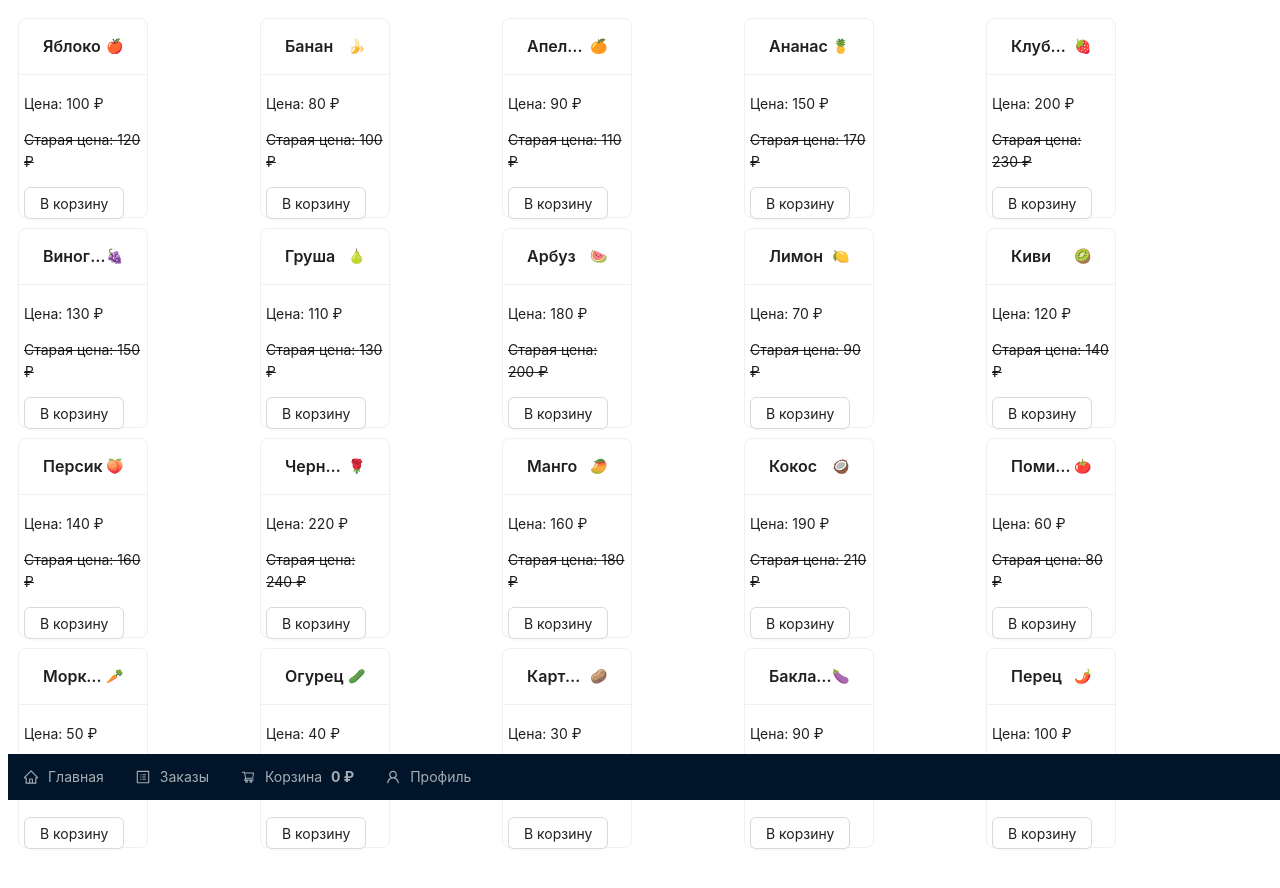
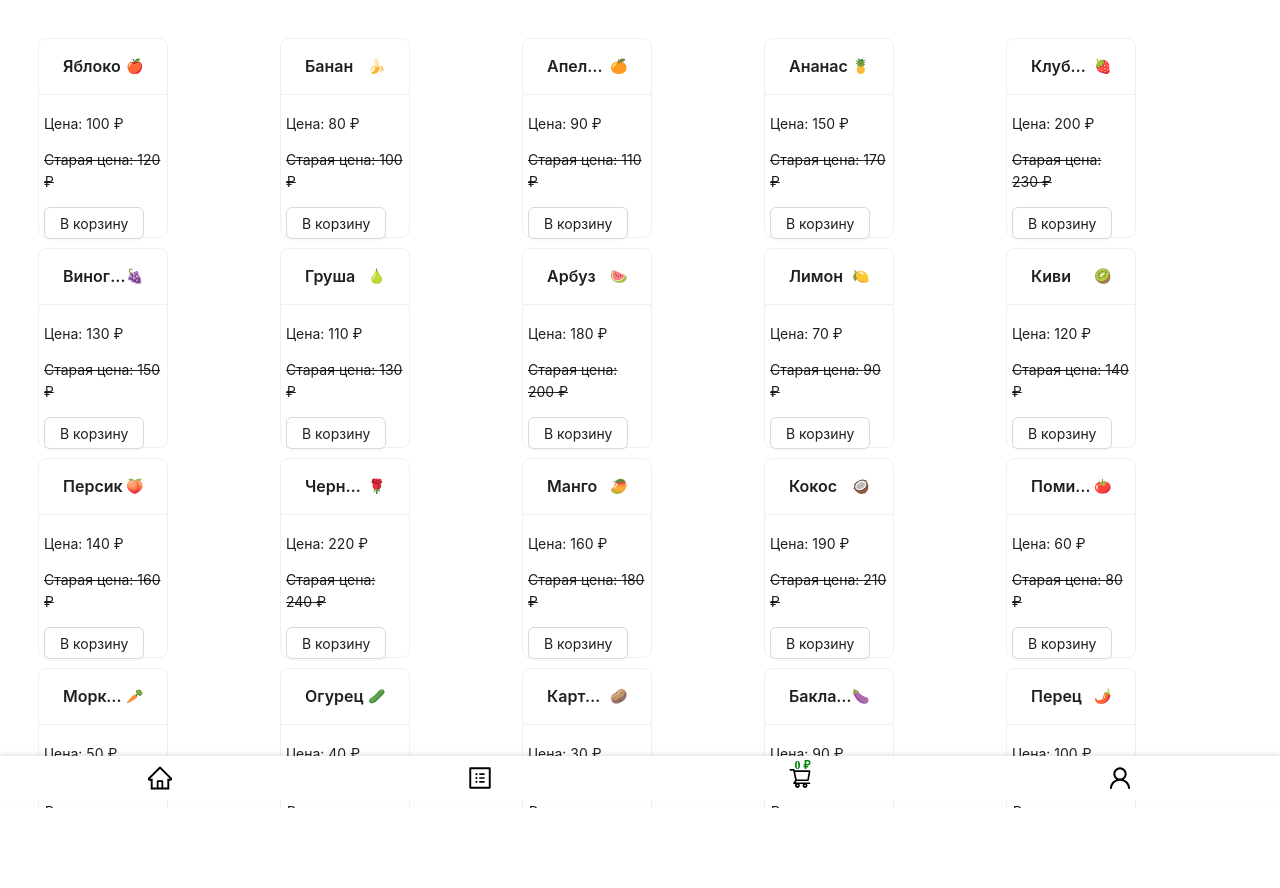
Before and after one commit to SultanHasanov/online-store, a React (Create React App) app: page / in a window 1280 px wide. Shown: the top 888 px of the page. After the commit the page ends 816 px from the top, so only its background shows below. Built offline with nearby package versions, Linux system fonts and the light colour scheme.

Commit message:
first commit

```diff
--- a/src/App.css
+++ b/src/App.css
@@ -1,16 +1,4 @@
-.app-container {
-  display: flex;
-  flex-direction: column;
-  height: 100vh;
-}
 
-.content {
-  flex-grow: 1;
-  display: flex;
-  justify-content: center;
-  align-items: center;
-  padding-bottom: 60px;
-}
 
 .product-grid {
   display: grid;
@@ -33,29 +21,7 @@
   font-size: 12px; /* Меньший размер шрифта для кнопок */
 }
 
-.fixed-icons {
-  position: fixed;
-  bottom: 0;
-  width: 100%;
-  display: flex;
-  justify-content: space-between;
-  background-color: white;
-  padding: 10px 0;
-  border-top: 1px solid #f0f0f0;
-}
 
-.icon-link {
-  flex-grow: 1;
-  display: flex;
-  justify-content: center;
-  align-items: center;
-  font-size: 24px;
-}
-
-.cart-total {
-  margin-left: 5px;
-  font-weight: bold;
-}
 
 /* Медиа-запрос для экранов 600px и меньше */
 @media (max-width: 600px) {
@@ -86,3 +52,89 @@
     width: 100%;
   }
 }
+
+.app-container {
+  display: flex;
+  flex-direction: column;
+  min-height: 100vh; /* Обеспечиваем, что контейнер занимает всю высоту экрана */
+}
+
+.content {
+  flex: 1; /* Содержимое занимает все пространство между панелью и нижней панелью */
+}
+
+.fixed-icons {
+  position: fixed;
+  bottom: 0;
+  left: 0; /* Обеспечиваем, что панель начинается с левого края */
+  width: 100%;
+  display: flex;
+  justify-content: space-around;
+  background-color: #fff;
+  padding: 10px 0;
+  box-shadow: 0 -2px 10px rgba(0, 0, 0, 0.1);
+  z-index: 1000; /* Обеспечиваем, что панель будет поверх остальных элементов */
+}
+
+.icon-link {
+  font-size: 24px;
+  color: #000;
+  text-decoration: none; /* Убираем подчеркивание у ссылок */
+}
+
+.cart-total {
+  margin-left: 5px;
+  font-weight: bold;
+}
+
+/* Общие стили для контейнера */
+.app-container {
+  display: flex;
+  flex-direction: column;
+  height: 100vh; /* Устанавливаем высоту контейнера на всю высоту окна просмотра */
+}
+
+/* Контентный блок */
+.content {
+  flex: 1; /* Позволяет контенту занимать всё доступное пространство */
+  padding: 20px;
+  overflow-y: auto; /* Добавляет скролл при необходимости */
+}
+
+/* Фиксированные иконки */
+.fixed-icons {
+  position: fixed; /* Фиксируем элемент относительно окна просмотра */
+  bottom: 0; /* Размещаем элемент внизу окна просмотра */
+  left: 0; /* Размещаем элемент слева */
+  width: 100%; /* Устанавливаем ширину элемента на всю ширину окна */
+  display: flex; /* Используем flexbox для выравнивания иконок */
+  justify-content: space-around; /* Равномерное распределение иконок по горизонтали */
+  background-color: #fff; /* Белый фон для видимости */
+  box-shadow: 0 -2px 4px rgba(0, 0, 0, 0.1); /* Тень для визуального разделения */
+  padding: 10px 0; /* Внутренние отступы для отступа иконок */
+  z-index: 1000; /* Устанавливаем уровень наложения, чтобы элемент был поверх других */
+
+}
+
+/* Ссылка для иконок */
+.icon-link {
+  display: flex;
+  flex-direction: column;
+  align-items: center;
+  color: #000; /* Цвет иконок */
+  text-decoration: none; /* Убираем подчеркивание у ссылок */
+   position: relative;
+}
+
+.icon-link:hover {
+  color: #1890ff; /* Цвет иконок при наведении */
+}
+
+/* Сумма в корзине */
+.cart-total {
+  width: max-content;
+  font-size: 12px; /* Размер шрифта для суммы в корзине */
+  color: green; /* Цвет для суммы в корзине */
+   position: absolute;
+   top: -10px;
+}
--- a/src/App.js
+++ b/src/App.js
@@ -1,13 +1,11 @@
 import React, { useState } from "react";
 import { BrowserRouter as Router, Route, Routes } from "react-router-dom";
-import "./App.css";
-
 import Home from "./pages/Home";
 import Orders from "./pages/Orders";
 import Cart from "./pages/Cart";
 import Profile from "./pages/Profile";
-import InstallPrompt from "./InstallPrompt"; // Компонент для PWA
-import NavBar from "./NavBar"; // Импортируем компонент панели навигации
+import InstallPrompt from "./InstallPrompt";
+import Layout from "./Layout";
 
 const App = () => {
   const [totalPrice, setTotalPrice] = useState(0);
@@ -23,9 +21,8 @@ const App = () => {
 
   return (
     <Router>
-      <div style={{ minHeight: "100vh", paddingBottom: "60px" }}>
-        {/* Контент приложения */}
-        <InstallPrompt /> {/* Компонент для установки PWA */}
+      <InstallPrompt />
+      <Layout totalPrice={totalPrice}>
         <Routes>
           <Route
             path="/"
@@ -41,10 +38,7 @@ const App = () => {
           <Route path="/cart" element={<Cart cartItems={cartItems} />} />
           <Route path="/profile" element={<Profile />} />
         </Routes>
-      </div>
-
-      {/* Фиксированная нижняя панель навигации */}
-      <NavBar totalPrice={totalPrice} />
+      </Layout>
     </Router>
   );
 };
--- /dev/null
+++ b/src/Layout.jsx
@@ -0,0 +1,35 @@
+import React from "react";
+import { NavLink } from "react-router-dom";
+import {
+  HomeOutlined,
+  ShoppingCartOutlined,
+  UserOutlined,
+  ProfileOutlined,
+} from "@ant-design/icons";
+import "./App.css";
+
+const Layout = ({ children, totalPrice }) => {
+  return (
+    <div className="app-container">
+      <div className="content">{children}</div>
+
+      <div className="fixed-icons">
+        <NavLink to="/" className="icon-link">
+          <HomeOutlined />
+        </NavLink>
+        <NavLink to="/orders" className="icon-link">
+          <ProfileOutlined />
+        </NavLink>
+         <NavLink to="/cart" className="icon-link">
+          <span className="cart-total">{totalPrice} ₽</span>
+          <ShoppingCartOutlined />
+        </NavLink>
+        <NavLink to="/profile" className="icon-link">
+          <UserOutlined />
+        </NavLink>
+      </div>
+    </div>
+  );
+};
+
+export default Layout;
--- a/src/NavBar.jsx
+++ /dev/null
@@ -1,36 +0,0 @@
-import React from "react";
-import { Layout, Menu } from "antd";
-import { NavLink } from "react-router-dom";
-import {
-  HomeOutlined,
-  ShoppingCartOutlined,
-  UserOutlined,
-  ProfileOutlined,
-} from "@ant-design/icons";
-
-const { Footer } = Layout;
-
-const NavBar = ({ totalPrice }) => {
-  return (
-    <Footer style={{ padding: 0, position: "fixed", bottom: 0, width: "100%" }}>
-      <Menu mode="horizontal" style={{ textAlign: "center" }} theme="dark">
-        <Menu.Item key="home" icon={<HomeOutlined />}>
-          <NavLink to="/">Главная</NavLink>
-        </Menu.Item>
-        <Menu.Item key="orders" icon={<ProfileOutlined />}>
-          <NavLink to="/orders">Заказы</NavLink>
-        </Menu.Item>
-        <Menu.Item key="cart" icon={<ShoppingCartOutlined />}>
-          <NavLink to="/cart">
-            Корзина <span className="cart-total">{totalPrice} ₽</span>
-          </NavLink>
-        </Menu.Item>
-        <Menu.Item key="profile" icon={<UserOutlined />}>
-          <NavLink to="/profile">Профиль</NavLink>
-        </Menu.Item>
-      </Menu>
-    </Footer>
-  );
-};
-
-export default NavBar;
```
